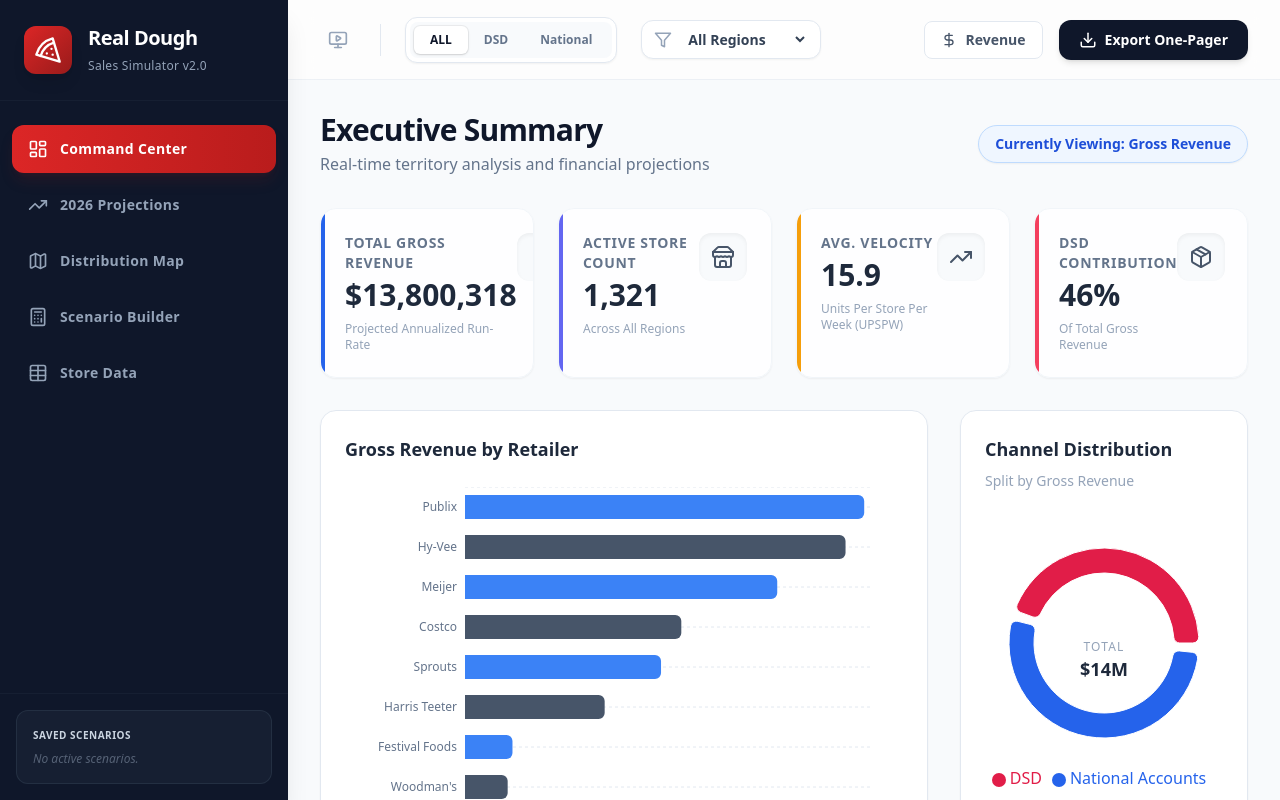
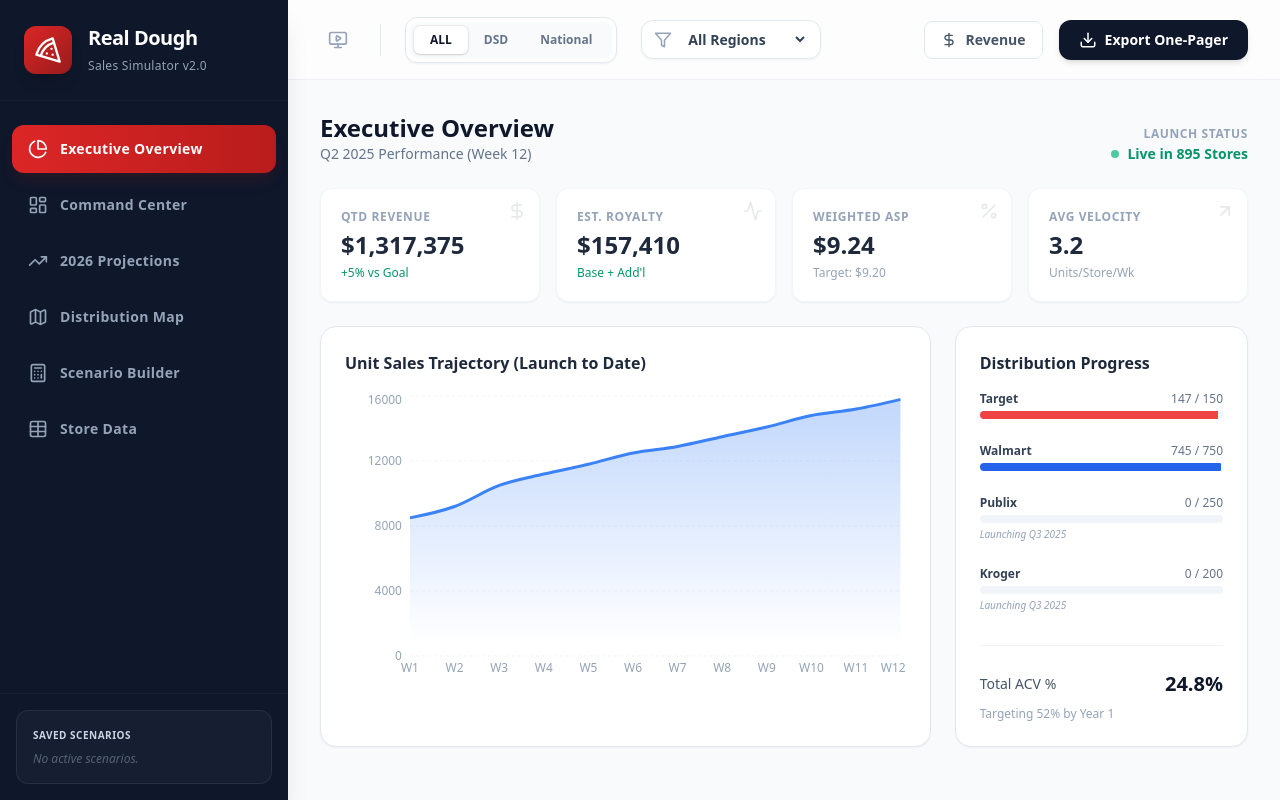
Before and after one commit to prepppy/real-dough-sales-simulator, a React (Vite) app: page / in a window 1280 px wide. Built offline with nearby package versions, Linux system fonts and the light colour scheme.

Commit message:
Add Executive Overview module with pre-launch seed data

```diff
--- a/App.tsx
+++ b/App.tsx
@@ -1,17 +1,18 @@
 import React, { useState } from 'react';
 import { SimulationProvider, useSimulation } from './context/SimulationContext';
+import { ExecutiveOverview } from './components/ExecutiveOverview'; // New Import
 import { Dashboard } from './components/Dashboard';
 import { MapPanel } from './components/MapPanel';
 import { ScenarioBuilder } from './components/ScenarioBuilder';
 import { RetailerTable } from './components/RetailerTable';
 import { ProjectionsView } from './components/ProjectionsView';
-import { LayoutDashboard, Map as MapIcon, Table, Calculator, Filter, Download, Pizza, Store as StoreIcon, MonitorPlay, DollarSign, TrendingUp } from 'lucide-react';
+import { LayoutDashboard, Map as MapIcon, Table, Calculator, Filter, Download, Pizza, Store as StoreIcon, MonitorPlay, DollarSign, TrendingUp, PieChart } from 'lucide-react'; // Added PieChart
 import html2canvas from 'html2canvas';
 import jsPDF from 'jspdf';
 
 const MainLayout: React.FC = () => {
   const { state, setFilter, scenarios, filteredStores } = useSimulation();
-  const [activeTab, setActiveTab] = useState<'DASHBOARD' | 'MAP' | 'SCENARIO' | 'TABLE' | 'PROJECTIONS'>('DASHBOARD');
+  const [activeTab, setActiveTab] = useState<'OVERVIEW' | 'DASHBOARD' | 'MAP' | 'SCENARIO' | 'TABLE' | 'PROJECTIONS'>('OVERVIEW'); // Added OVERVIEW
   const [isExporting, setIsExporting] = useState(false);
   const [presentationMode, setPresentationMode] = useState(false);
 
@@ -62,6 +63,13 @@ const MainLayout: React.FC = () => {
             </div>
 
             <nav className="flex-1 py-6 space-y-2 px-3">
+                <NavButton
+                    active={activeTab === 'OVERVIEW'}
+                    onClick={() => setActiveTab('OVERVIEW')}
+                    icon={<PieChart size={20} />}
+                    label="Executive Overview"
+                    collapsed={presentationMode}
+                />
                 <NavButton
                     active={activeTab === 'DASHBOARD'}
                     onClick={() => setActiveTab('DASHBOARD')}
@@ -214,6 +222,7 @@ const MainLayout: React.FC = () => {
 
             {/* Scrollable Viewport */}
             <div id="app-content" className="flex-1 overflow-auto bg-slate-50 p-8 custom-scrollbar">
+                {activeTab === 'OVERVIEW' && <ExecutiveOverview />}
                 {activeTab === 'DASHBOARD' && <Dashboard />}
                 {activeTab === 'PROJECTIONS' && <ProjectionsView />}
                 {activeTab === 'MAP' && <MapPanel />}
--- /dev/null
+++ b/components/ExecutiveOverview.tsx
@@ -0,0 +1,161 @@
+import React from 'react';
+import { useSimulation } from '../context/SimulationContext';
+import { ArrowUpRight, DollarSign, Package, Percent, Activity } from 'lucide-react';
+import { AreaChart, Area, XAxis, YAxis, CartesianGrid, Tooltip, ResponsiveContainer } from 'recharts';
+
+export const ExecutiveOverview: React.FC = () => {
+  const { formatCurrency } = useSimulation();
+
+  // Mock Data based on Spec for Q2 2025
+  const metrics = {
+    qtdUnits: 142500,
+    qtdRevenue: 1317375,
+    weightedASP: 9.24,
+    estRoyalty: 157410,
+    storesCarrying: 895,
+    targetStores: 150 + 750, // Target + Walmart initial
+    velocity: 3.2
+  };
+
+  const trendData = [
+    { week: 'W1', units: 8500 },
+    { week: 'W2', units: 9200 },
+    { week: 'W3', units: 10500 },
+    { week: 'W4', units: 11200 },
+    { week: 'W5', units: 11800 },
+    { week: 'W6', units: 12500 },
+    { week: 'W7', units: 12900 },
+    { week: 'W8', units: 13500 },
+    { week: 'W9', units: 14100 },
+    { week: 'W10', units: 14800 },
+    { week: 'W11', units: 15200 },
+    { week: 'W12', units: 15800 },
+  ];
+
+  return (
+    <div className="space-y-6 animate-fade-in">
+        {/* Header */}
+        <div className="flex justify-between items-end">
+            <div>
+                <h2 className="text-2xl font-bold text-slate-900">Executive Overview</h2>
+                <p className="text-slate-500 text-sm">Q2 2025 Performance (Week 12)</p>
+            </div>
+            <div className="text-right">
+                <span className="text-xs font-bold text-slate-400 uppercase tracking-wider">Launch Status</span>
+                <div className="flex items-center text-emerald-600 font-bold text-sm">
+                    <div className="w-2 h-2 bg-emerald-500 rounded-full mr-2 animate-pulse"></div>
+                    Live in 895 Stores
+                </div>
+            </div>
+        </div>
+
+        {/* KPI Grid */}
+        <div className="grid grid-cols-1 md:grid-cols-2 lg:grid-cols-4 gap-4">
+            <KpiCard
+                title="QTD Revenue"
+                value={formatCurrency(metrics.qtdRevenue)}
+                trend="+5% vs Goal"
+                icon={<DollarSign size={20} />}
+                color="bg-blue-500"
+            />
+            <KpiCard
+                title="Est. Royalty"
+                value={formatCurrency(metrics.estRoyalty)}
+                trend="Base + Add'l"
+                icon={<Activity size={20} />}
+                color="bg-amber-500"
+            />
+             <KpiCard
+                title="Weighted ASP"
+                value={`$${metrics.weightedASP.toFixed(2)}`}
+                trend="Target: $9.20"
+                icon={<Percent size={20} />}
+                color="bg-emerald-500"
+            />
+            <KpiCard
+                title="Avg Velocity"
+                value={metrics.velocity.toFixed(1)}
+                trend="Units/Store/Wk"
+                icon={<ArrowUpRight size={20} />}
+                color="bg-purple-500"
+            />
+        </div>
+
+        {/* Main Chart Section */}
+        <div className="grid grid-cols-1 lg:grid-cols-3 gap-6">
+            <div className="lg:col-span-2 bg-white p-6 rounded-2xl shadow-sm border border-slate-200">
+                <h3 className="font-bold text-slate-800 mb-4">Unit Sales Trajectory (Launch to Date)</h3>
+                <div className="h-[300px] w-full">
+                    <ResponsiveContainer width="100%" height="100%">
+                        <AreaChart data={trendData}>
+                            <defs>
+                                <linearGradient id="colorUnits" x1="0" y1="0" x2="0" y2="1">
+                                    <stop offset="5%" stopColor="#3b82f6" stopOpacity={0.3}/>
+                                    <stop offset="95%" stopColor="#3b82f6" stopOpacity={0}/>
+                                </linearGradient>
+                            </defs>
+                            <CartesianGrid strokeDasharray="3 3" vertical={false} stroke="#f1f5f9" />
+                            <XAxis dataKey="week" axisLine={false} tickLine={false} tick={{fill: '#94a3b8', fontSize: 12}} />
+                            <YAxis axisLine={false} tickLine={false} tick={{fill: '#94a3b8', fontSize: 12}} />
+                            <Tooltip
+                                contentStyle={{borderRadius: '8px', border: 'none', boxShadow: '0 4px 6px -1px rgba(0,0,0,0.1)'}}
+                            />
+                            <Area type="monotone" dataKey="units" stroke="#3b82f6" strokeWidth={3} fillOpacity={1} fill="url(#colorUnits)" />
+                        </AreaChart>
+                    </ResponsiveContainer>
+                </div>
+            </div>
+
+            {/* Distribution Status */}
+            <div className="bg-white p-6 rounded-2xl shadow-sm border border-slate-200">
+                <h3 className="font-bold text-slate-800 mb-4">Distribution Progress</h3>
+
+                <div className="space-y-6">
+                    <DistroBar retailer="Target" current={147} target={150} color="bg-red-500" />
+                    <DistroBar retailer="Walmart" current={745} target={750} color="bg-blue-600" />
+                    <DistroBar retailer="Publix" current={0} target={250} color="bg-emerald-500" pending />
+                    <DistroBar retailer="Kroger" current={0} target={200} color="bg-blue-400" pending />
+                </div>
+
+                <div className="mt-8 pt-6 border-t border-slate-100">
+                     <div className="flex justify-between items-center mb-2">
+                        <span className="text-sm font-medium text-slate-600">Total ACV %</span>
+                        <span className="text-xl font-bold text-slate-900">24.8%</span>
+                     </div>
+                     <p className="text-xs text-slate-400">Targeting 52% by Year 1</p>
+                </div>
+            </div>
+        </div>
+    </div>
+  );
+};
+
+const KpiCard = ({ title, value, trend, icon, color }: any) => (
+    <div className="bg-white p-5 rounded-xl shadow-sm border border-slate-100 relative overflow-hidden group hover:shadow-md transition-shadow">
+        <div className={`absolute top-0 right-0 p-3 opacity-10 group-hover:opacity-20 transition-opacity ${color.replace('bg-', 'text-')}`}>
+            {icon}
+        </div>
+        <p className="text-xs font-bold text-slate-400 uppercase tracking-wider mb-1">{title}</p>
+        <h3 className="text-2xl font-bold text-slate-800 mb-1">{value}</h3>
+        <p className={`text-xs font-medium ${trend.includes('+') ? 'text-emerald-600' : 'text-slate-400'}`}>{trend}</p>
+    </div>
+);
+
+const DistroBar = ({ retailer, current, target, color, pending }: any) => {
+    const pct = Math.min(100, (current / target) * 100);
+    return (
+        <div>
+            <div className="flex justify-between text-xs mb-1">
+                <span className="font-bold text-slate-700">{retailer}</span>
+                <span className="text-slate-500">{current} / {target}</span>
+            </div>
+            <div className="h-2 w-full bg-slate-100 rounded-full overflow-hidden">
+                <div
+                    className={`h-full ${pending ? 'bg-slate-300' : color} transition-all duration-1000`}
+                    style={{ width: `${pct}%` }}
+                ></div>
+            </div>
+            {pending && <p className="text-[10px] text-slate-400 mt-1 italic">Launching Q3 2025</p>}
+        </div>
+    );
+};
```
Also changed, not shown: 1 other file (tests, documents, lock files or other folders).
